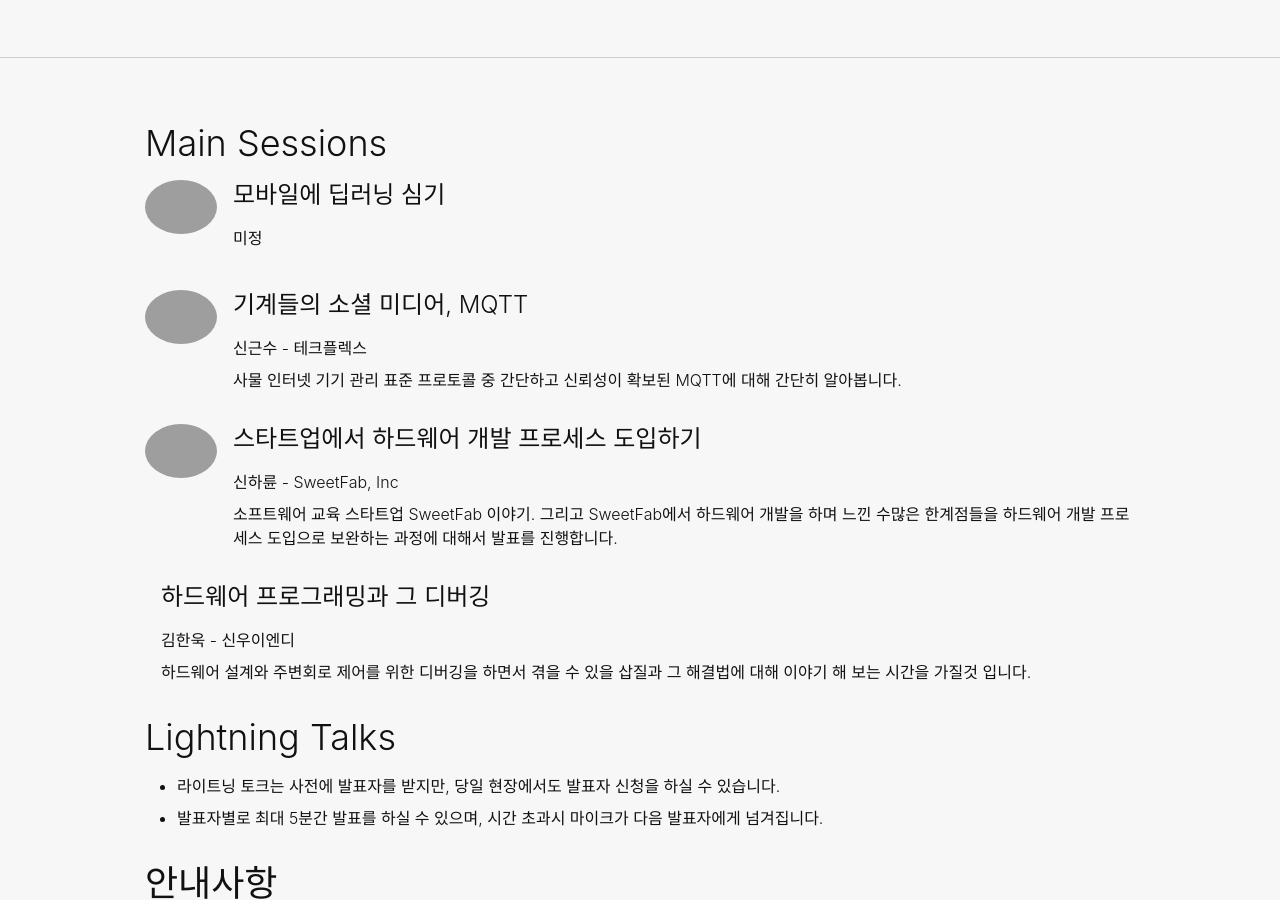
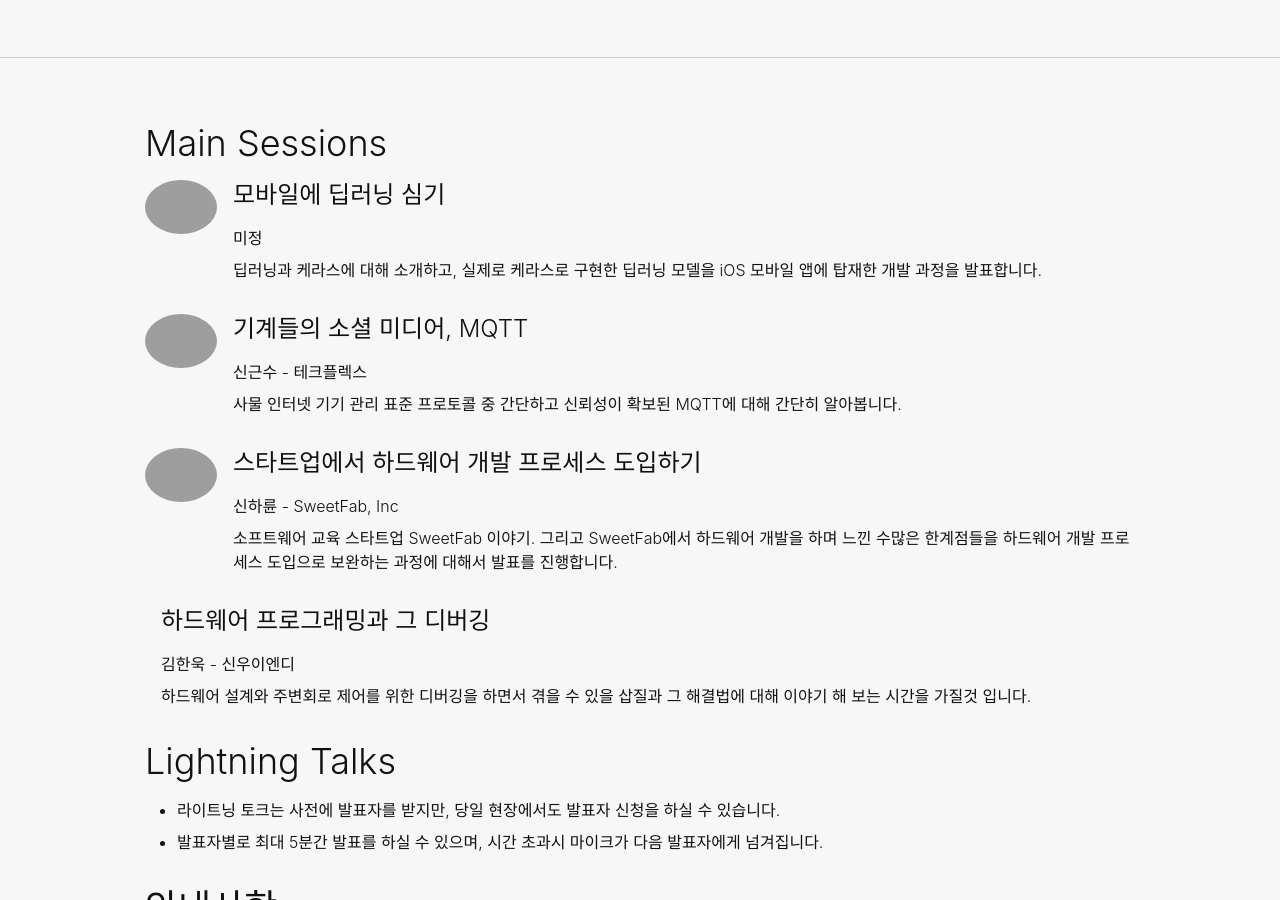
Before and after one commit to ubuntu-kr/events, a Jekyll site: the page built from _posts/2018-04-15-ubuntu-fest.md, in a window 1280 px wide and 900 px high, scrolled down 866 px, cut to the strip 0-900 px from the top of the window. Built offline with Jekyll 4.4.1, drawn with Linux system fonts in a browser that asks for light colours; some web fonts are replaced; grey boxes are pictures that could not be loaded.

Commit message:
발표 내용 수정

```diff
--- a/_posts/2018-04-15-ubuntu-fest.md
+++ b/_posts/2018-04-15-ubuntu-fest.md
@@ -16,7 +16,7 @@ image: "https://lh3.googleusercontent.com/r0O2DQ_5RuozCzBr84VtpQP_il48C_1kivpdu_
 
 ## Main Sessions
 
-{% include profile.html profile="https://scontent-icn1-1.xx.fbcdn.net/v/t31.0-1/12370909_932198066849482_2821454627997189211_o.jpg?_nc_cat=0&_nc_eui2=AeGXqumlDXlhjpJ5PTXi7p6jVmH3XN0o77hxJTaZ74Vjq-PIOkpRQqFzXb_sa8jVtO5r3EuioS6uAjq0Mw6VGnSvQld4WfBmWINF3lG_qMvUfg&oh=fc6680cb4021667612f122805e83204c&oe=5BB4CCC6" heading="모바일에 딥러닝 심기" bold="미정" desc="" %}
+{% include profile.html profile="https://scontent-icn1-1.xx.fbcdn.net/v/t31.0-1/12370909_932198066849482_2821454627997189211_o.jpg?_nc_cat=0&_nc_eui2=AeGXqumlDXlhjpJ5PTXi7p6jVmH3XN0o77hxJTaZ74Vjq-PIOkpRQqFzXb_sa8jVtO5r3EuioS6uAjq0Mw6VGnSvQld4WfBmWINF3lG_qMvUfg&oh=fc6680cb4021667612f122805e83204c&oe=5BB4CCC6" heading="모바일에 딥러닝 심기" bold="미정" desc="딥러닝과 케라스에 대해 소개하고, 실제로 케라스로 구현한 딥러닝 모델을 iOS 모바일 앱에 탑재한 개발 과정을 발표합니다." %}
 
 {% include profile.html profile="https://lh5.googleusercontent.com/-Q792JHNLOoM/AAAAAAAAAAI/AAAAAAAAALs/cL-ddHwZ6dA/w80-h80/photo.jpg" heading="기계들의 소셜 미디어, MQTT" bold="신근수 - 테크플렉스" desc="사물 인터넷 기기 관리 표준 프로토콜 중 간단하고 신뢰성이 확보된 MQTT에 대해 간단히 알아봅니다." %}
 
```
